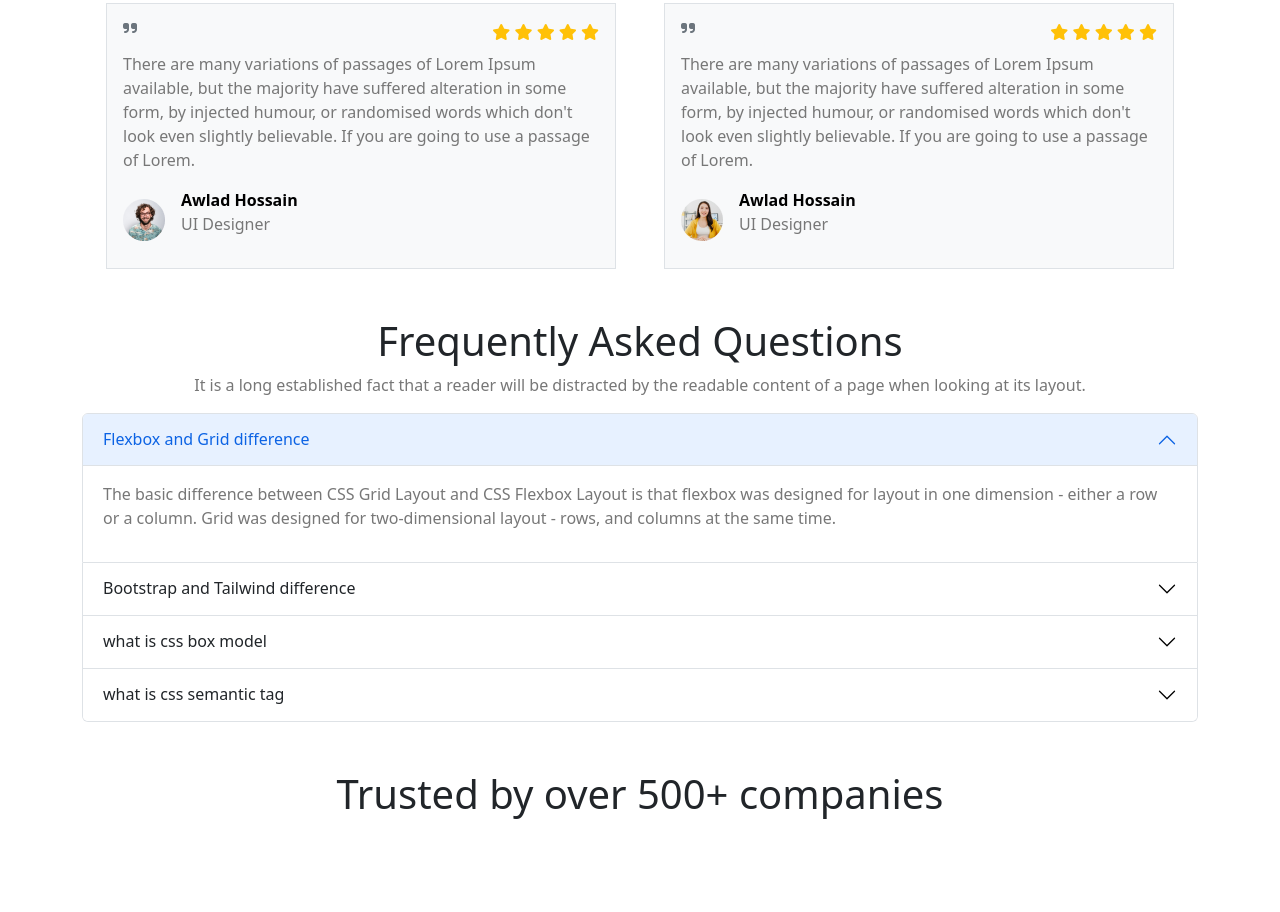
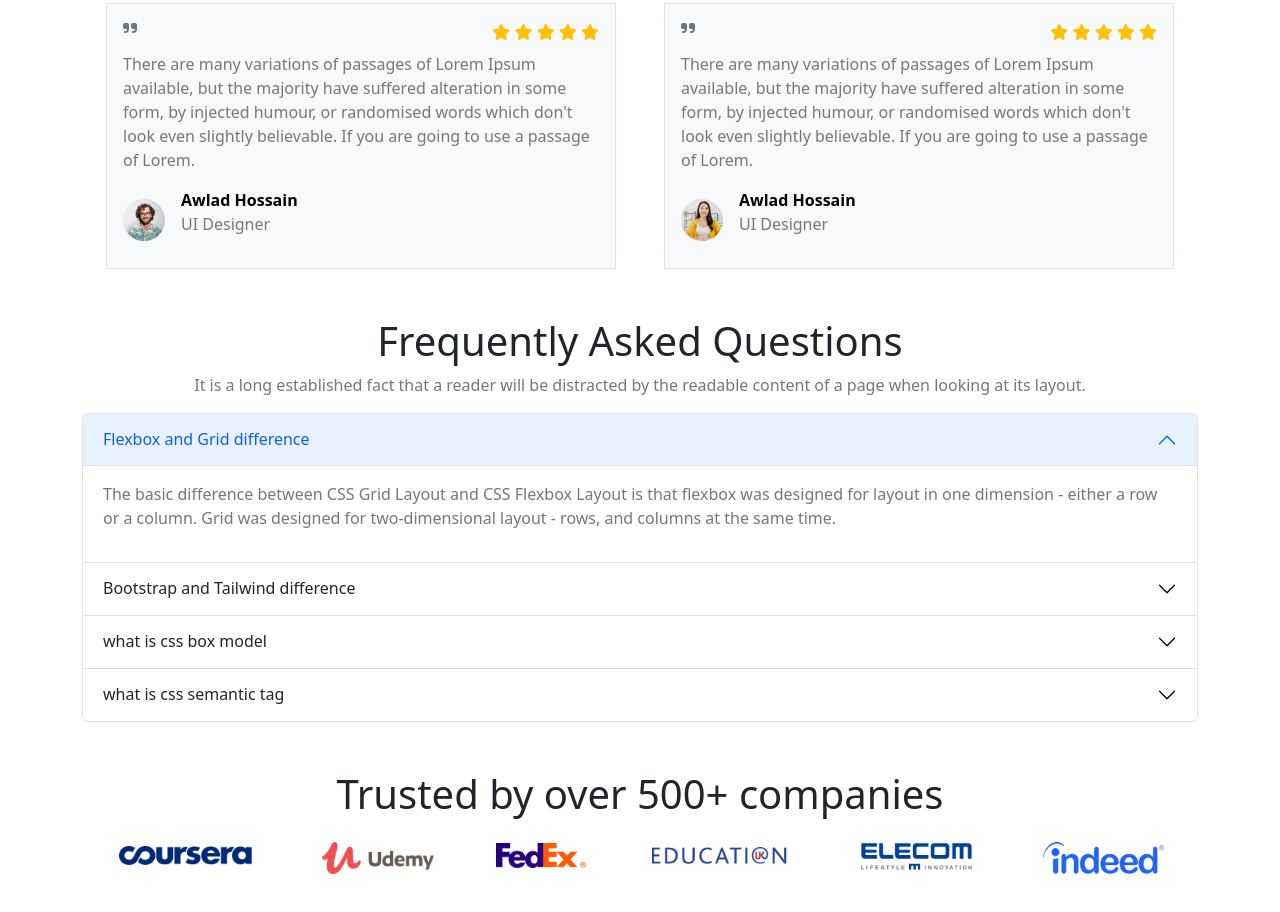
Before and after one commit to kazimahadi/bootstrap-website-one, a plain HTML site: page index.html in a window 1280 px wide. Shown: the part 3231-4143 px from the top of the page. Before the commit the page ends 4121 px from the top, so only its background shows below. Drawn offline with nearby package versions, Linux system fonts and the light colour scheme; a web font is replaced by a local one.

Commit message:
6th and 5th last part commit

```diff
--- a/index.html
+++ b/index.html
@@ -520,10 +520,19 @@
                     <div class="pb-3">
                         <h1>Trusted by over 500+ companies</h1>
                     </div>
-
+                    <div class="d-flex justify-content-around">
+                        <div><img class="w-75" src="images/company/company-1.png" alt=""></div>
+                        <div><img class="w-75" src="images/company/company-2.png" alt=""></div>
+                        <div><img class="w-75" src="images/company/company-3.png" alt=""></div>
+                        <div><img class="w-75" src="images/company/company-4.png" alt=""></div>
+                        <div><img class="w-75" src="images/company/company-5.png" alt=""></div>
+                        <div><img class="w-75" src="images/company/company-6.png" alt=""></div>
+                    </div>
                 </div>
             </div>
         </section>
+
+
 
     </main>
 
```
